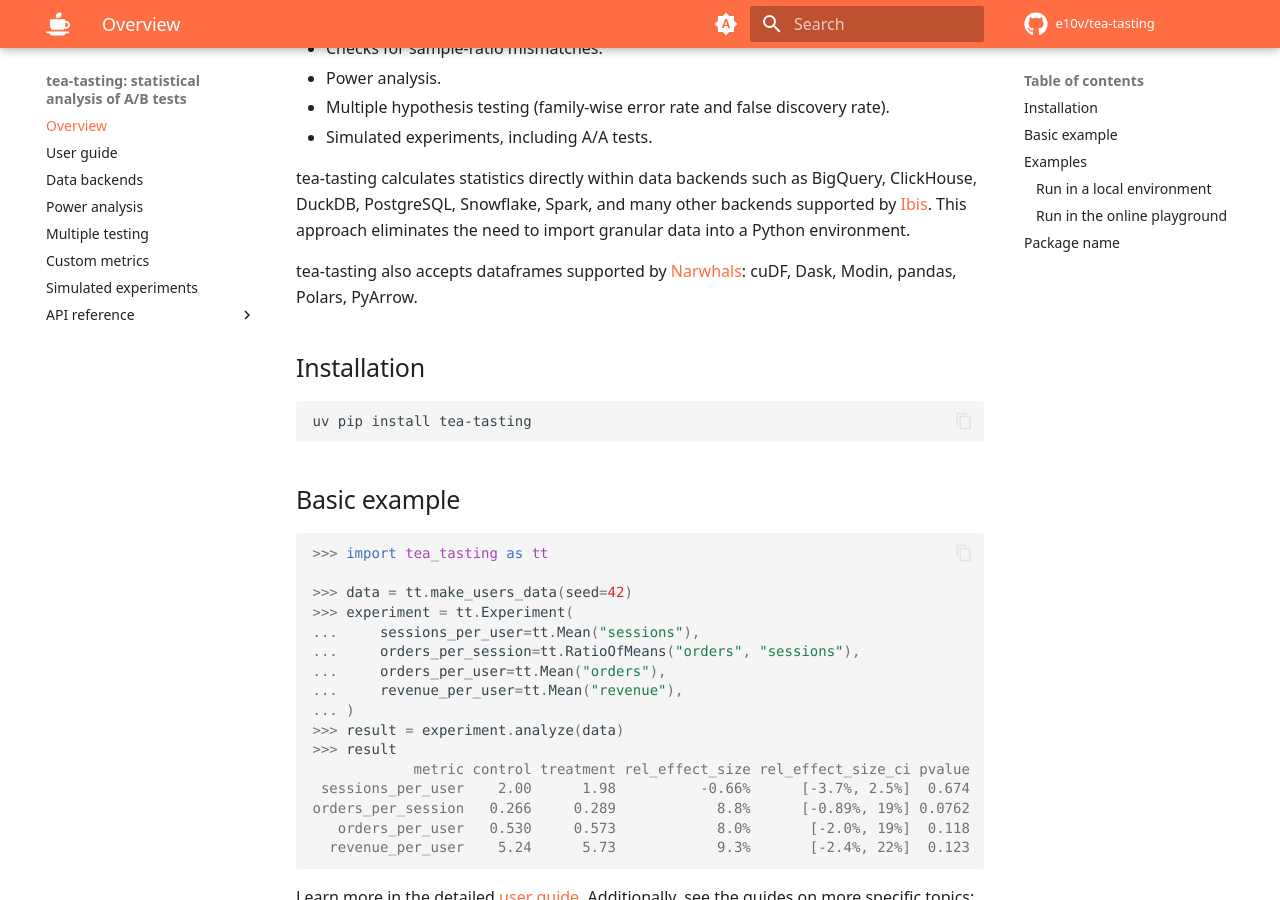
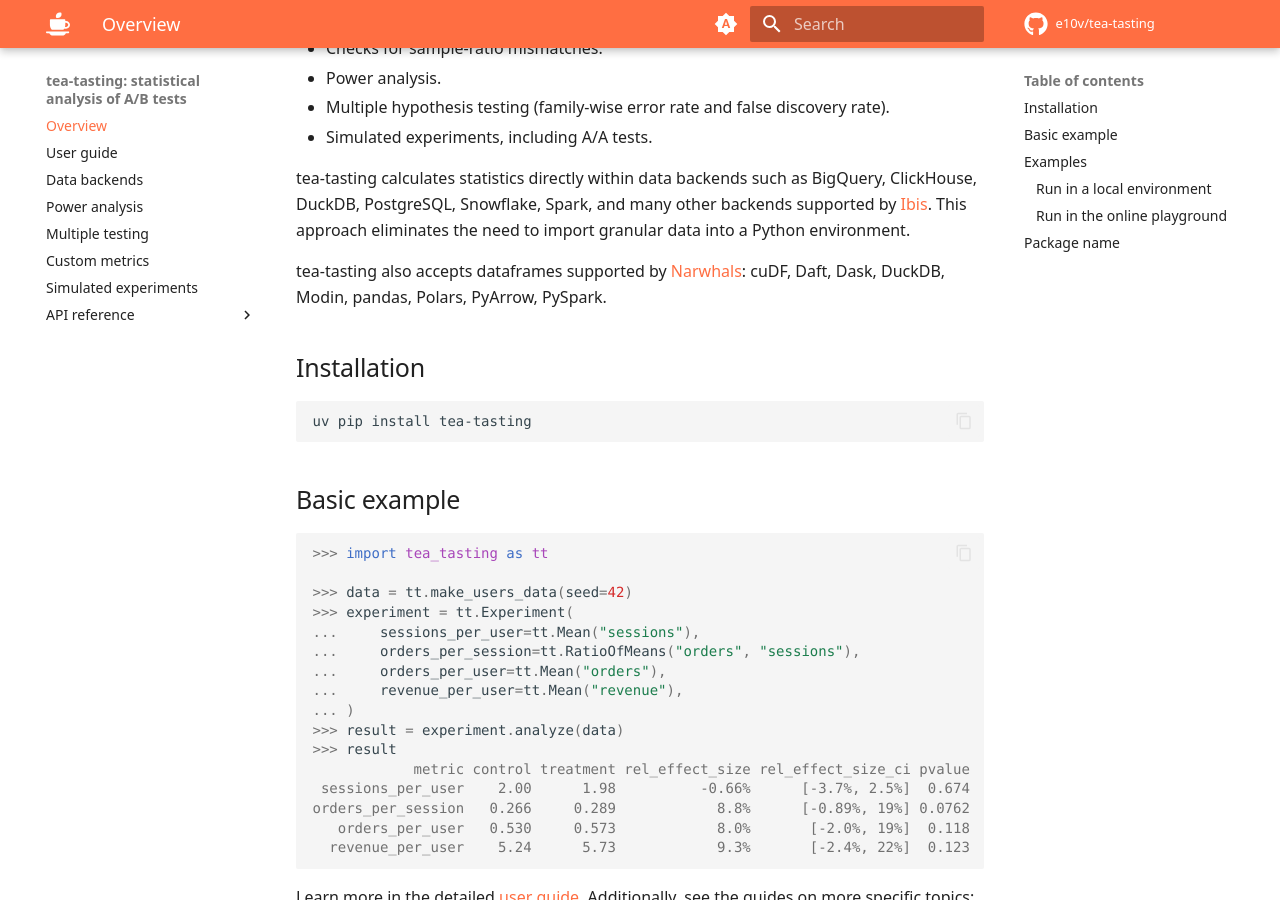
Before and after one commit to e10v/tea-tasting, an MkDocs documentation site: the page built from docs/index.md, in a window 1280 px wide and 900 px high, scrolled down 428 px. Built offline with MkDocs 1.6.1 and Material for MkDocs 9.7.7, drawn with Linux system fonts in a browser that asks for light colours; comment, search, counter and statistics services are not loaded.

Commit message:
docs: update Narwhals dataframe backend list (#238)

```diff
--- a/docs/index.md
+++ b/docs/index.md
@@ -22,7 +22,7 @@ tea-tasting is a Python package for the statistical analysis of A/B tests featur
 
 tea-tasting calculates statistics directly within data backends such as BigQuery, ClickHouse, DuckDB, PostgreSQL, Snowflake, Spark, and many other backends supported by [Ibis](https://github.com/ibis-project/ibis). This approach eliminates the need to import granular data into a Python environment.
 
-tea-tasting also accepts dataframes supported by [Narwhals](https://github.com/narwhals-dev/narwhals): cuDF, Dask, Modin, pandas, Polars, PyArrow.
+tea-tasting also accepts dataframes supported by [Narwhals](https://github.com/narwhals-dev/narwhals): cuDF, Daft, Dask, DuckDB, Modin, pandas, Polars, PyArrow, PySpark.
 
 ## Installation
 
```
Also changed, not shown: README.md (+1 -1 lines), docs/data-backends.md (+1 -1 lines), docs/user-guide.md (+1 -1 lines).
